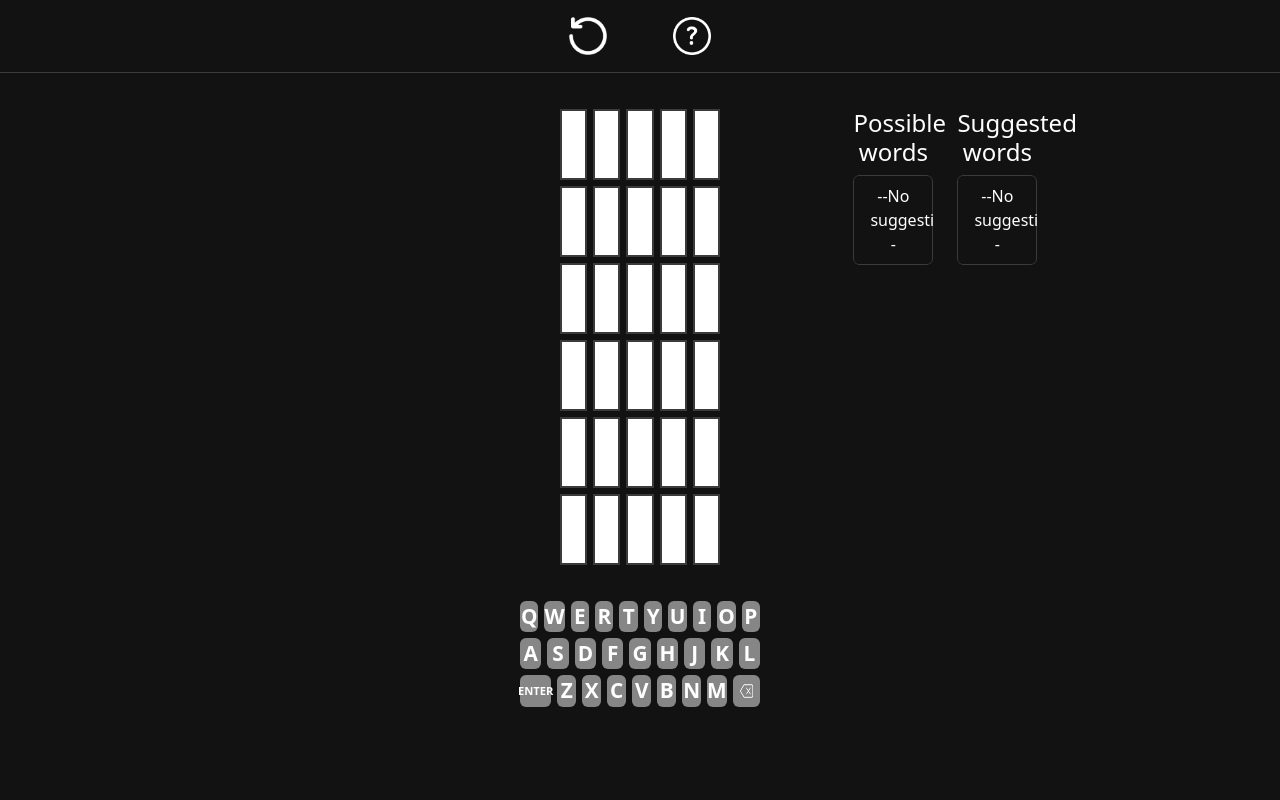
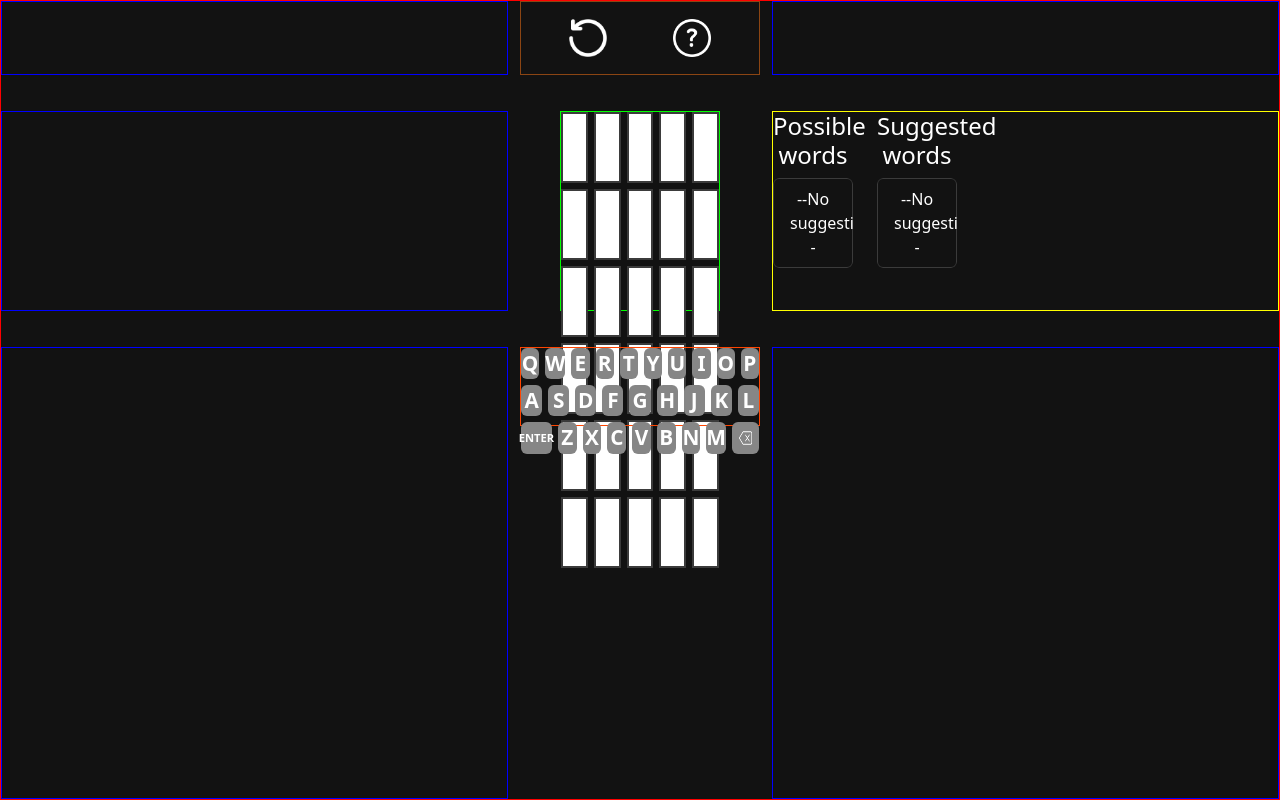
Before and after one commit to perssonoliver/WordleAssistant, a React (Vite) app in the folder wordle-solver/: page / in a window 1280 px wide. Built offline with nearby package versions, Linux system fonts and the light colour scheme.

Commit message:
Change layout to grid

```diff
--- a/wordle-solver/src/App.css
+++ b/wordle-solver/src/App.css
@@ -13,64 +13,22 @@
     --key-grey: rgb(134, 134, 134);
 }
 
-.logo {
-  height: 6em;
-  padding: 1.5em;
-  will-change: filter;
-  transition: filter 300ms;
-}
-.logo:hover {
-  filter: drop-shadow(0 0 2em #646cffaa);
-}
-.logo.react:hover {
-  filter: drop-shadow(0 0 2em #61dafbaa);
-}
-
-@keyframes logo-spin {
-  from {
-    transform: rotate(0deg);
-  }
-  to {
-    transform: rotate(360deg);
-  }
-}
-
-@media (prefers-reduced-motion: no-preference) {
-  a:nth-of-type(2) .logo {
-    animation: logo-spin infinite 20s linear;
-  }
-}
-
-.card {
-  padding: 2em;
-}
-
-.read-the-docs {
-  color: #888;
+.empty-col {
+    border: 1px solid blue;
 }
 
 .main-container {
-  display: flex;
-  flex-direction: column;
-  height: 100%;
+    display: grid;
+    grid-template-columns: 1fr fit-content(100%) 1fr;
+    grid-template-rows: fit-content(100%) var(--second-row-height, auto) auto;
+    row-gap: 36px;
+    column-gap: 12px;
+    width: 100%;
+    height: 100vh;
+    margin: 0 auto;
     min-height: min-content;
     min-width: min-content;
-}
-
-.center-container {
-  max-height: 100%;
-  display: flex;
-  justify-content: flex-end;
-  margin-top: 36px;
-}
-
-.center-vertical-container {
-  display: flex;
-  flex-direction: column;
-  align-items: center;
-  gap: 36px;
-  min-width: 33.33%;
-  max-height: fit-content;
+    border: 1px solid red;
 }
 
 .error-box {
--- a/wordle-solver/src/App.jsx
+++ b/wordle-solver/src/App.jsx
@@ -429,25 +429,26 @@ function App() {
     wordLists[0] = dict
   }, []);
 
+  useEffect(() => {
+    const secondRowHeight = `${screenWidth * 0.2 * 1.25}px`;
+    document.documentElement.style.setProperty('--second-row-height', secondRowHeight);
+  }, [screenWidth]);
+
   return (
     <>
       <div className='main-container'>
+
+        <div className='empty-col'></div>
         <Menu reset={reset} displayHelp={displayHelp} />
+        <div className='empty-col'></div>
 
-        <div className='center-container'>
-          <div
-            className='center-vertical-container'
-          >
+        <div className='empty-col'></div>
         <MainGrid
-              style={{ height: `${screenWidth * 0.2 * 1.25}px` }}
           row={row}
           setColor={setColor}
           screenWidth={screenWidth}
           handleKeyPress={handleKeyPress}
         />
-            <Keyboard handleKeyPress={handleKeyPress} screenWidth={screenWidth} />
-          </div>
-
         <WordList
           wordList={wordList}
           validLetters={validLetters}
@@ -456,7 +457,11 @@ function App() {
           row={row}
           screenWidth={screenWidth}
         />
-        </div>
+
+        <div className='empty-col'></div>
+        <Keyboard handleKeyPress={handleKeyPress} screenWidth={screenWidth} />
+        <div className='empty-col'></div>
+
       </div>
 
       {showHelp && <HelpScreen onClose={closeHelp} screenWidth={screenWidth} />}
--- a/wordle-solver/src/Keyboard.css
+++ b/wordle-solver/src/Keyboard.css
@@ -1,7 +1,11 @@
 .keyboard {
+    grid-row: 3;
+    grid-column: 2;
+    margin: 0 auto;
     display: flex;
     flex-direction: column;
     gap: 6px;
+    border: 1px solid orangered;
 }
 
 .key-row {
--- a/wordle-solver/src/MainGrid.css
+++ b/wordle-solver/src/MainGrid.css
@@ -1,8 +1,14 @@
 .main-grid {
+    grid-row: 2;
+    grid-column: 2;
+    width: 33.33%;
+    max-height: fit-content;
+    margin: 0 auto;
     display: grid;
     grid-template-rows: repeat(6, 1fr);
     grid-template-columns: repeat(5, 1fr);
     gap: 6px;
+    border: 1px solid lime;
 }
 
 .main-grid input {
--- a/wordle-solver/src/Menu.css
+++ b/wordle-solver/src/Menu.css
@@ -1,9 +1,11 @@
 .top-menu {
+    grid-row: 1;
+    grid-column: 2;
     display: flex;
     align-items: center;
     justify-content: center;
     border-bottom: 1px solid var(--select-grey);
-    width: 100%;
+    border: 1px solid saddlebrown;
 }
 
 .top-menu-item {
--- a/wordle-solver/src/WordList.css
+++ b/wordle-solver/src/WordList.css
@@ -1,7 +1,11 @@
 .word-list-container {
+    grid-row: 2;
+    grid-column: 3;
     min-width: 33.33%;
+    height: 100%;
     display: flex;
     gap: 24px;
+    border: 1px solid yellow;
 }
 
 .word-list {
--- a/wordle-solver/src/WordList.jsx
+++ b/wordle-solver/src/WordList.jsx
@@ -92,7 +92,7 @@ function WordList({ wordList, validLetters, validLetterFrequencies, fillWord, ro
     }
 
     return (
-        <div className='word-list-container' style={{ height: `${screenWidth * 0.2 * 1.25 - 36}px` }}>
+        <div className='word-list-container'>
             <div className='word-list' style={{ width: `${screenWidth * 0.1}px` }}>
                 <h2 className='fs-4 word-list-header'>Possible words</h2>
                 <ul className='list-group'>
```
Also changed, not shown: 2 other files (tests, documents, lock files or other folders). Lines whose indentation alone changed are shown as unchanged.
